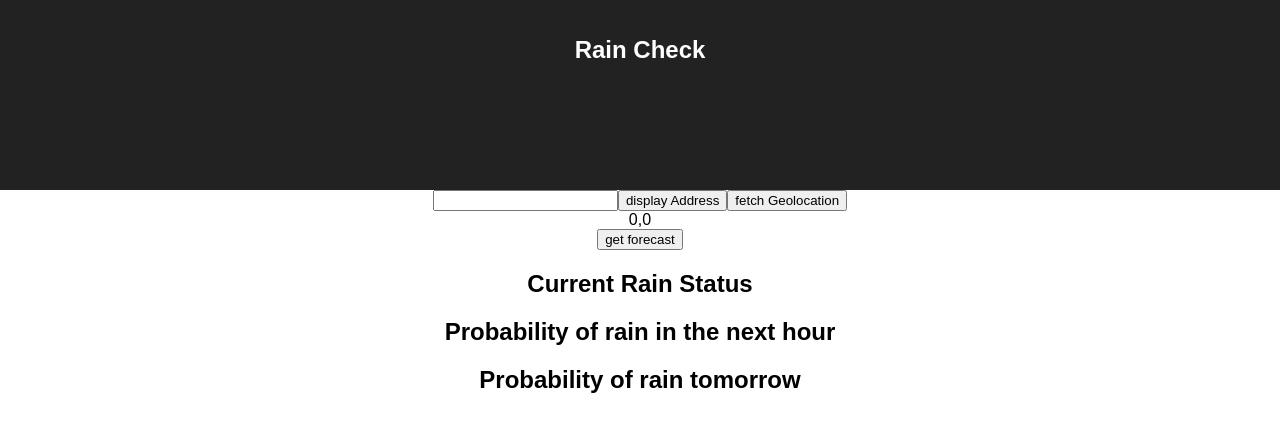
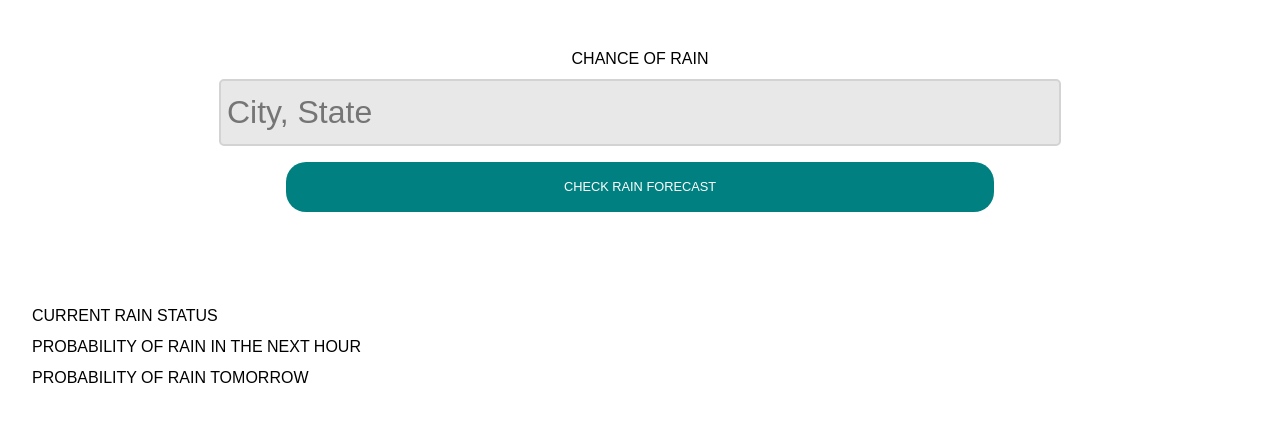
Before and after one commit to Bdemers1055/blueskys-api, a React (Create React App) app in the folder client/: page / in a window 1280 px wide. Shown: the top 432 px of the page. Built offline with nearby package versions, Linux system fonts and the light colour scheme; no server answers.

Commit message:
style form

```diff
--- a/client/src/App.css
+++ b/client/src/App.css
@@ -1,28 +1,52 @@
+
+
 .App {
+  width: 100%;
+  margin-left: auto;
+  margin-right: auto;
+}
+
+.App-header {
+  margin: 50px;
   text-align: center;
 }
 
-.App-logo {
-  animation: App-logo-spin infinite 20s linear;
-  height: 80px;
+h1 {
+  font-weight: 300;
+  text-transform: uppercase;
+  font-size: 1.0rem;
 }
 
-.App-header {
-  background-color: #222;
-  height: 150px;
-  padding: 20px;
+input, button {
+  margin-left: auto;
+  margin-right: auto;
+  display: block;
+  height: 50px;
+  font-size: 2rem;
+  background-color: rgb(232, 232, 232);
+  border: solid 2px lightgray;
+  padding: .4rem;
+  color: darkgray;
+  border-radius: 5px;
+  margin-bottom: 1rem;
+}
+input {
+  width: 70%;
+}
+button {
+  width: 60%;
+  text-transform: uppercase;
+  font-size: .8rem;
   color: white;
+  border-radius: 20px;
+  border: none;
+  background-color: teal;
+}
+button:hover {
+  transition: ease-in-out, .2s;
+  background-color: rgb(14, 82, 82);
 }
 
-.App-title {
-  font-size: 1.5em;
+section {
+  padding: 2rem;
 }
-
-.App-intro {
-  font-size: large;
-}
-
-@keyframes App-logo-spin {
-  from { transform: rotate(0deg); }
-  to { transform: rotate(360deg); }
-}
--- a/client/src/App.js
+++ b/client/src/App.js
@@ -16,7 +16,8 @@ class App extends Component {
         error: null,
       };
     }
-      componentDidMount(){
+      fetchGeolocationAndForecast(){
+        this.fetchGeolocation();
         this.fetchForecast();
       }
       displayAddress(e){
@@ -58,28 +59,27 @@ class App extends Component {
       });
       }
   render() {
-    const { success, error, forecast } = this.state;
+    const { forecast } = this.state;
     return (
       <div className="App">
         <header className="App-header">
           {/* <img src={logo} className="App-logo" alt="logo" /> */}
-          <h1 className="App-title">Rain Check</h1>
+          <h1 className="App-title">CHANCE OF RAIN</h1>
+          <input className="address"
+               type="text"
+               placeholder="City, State"
+               value={this.state.address}
+               onChange={this.displayAddress.bind(this)}/>
+        <button type="button" onClick={this.fetchGeolocationAndForecast.bind(this)}>CHECK RAIN FORECAST</button>
         </header>
-        {/* <p className="App-intro">
-          <input className="latInput" type="text"></input>
-          <input  className="lonInput" type="text"></input>
-          <button>Go</button>
-        </p> */}
+        {/* <section>
         <input className="address"
                type="text"
+               placeholder="City, State"
                value={this.state.address}
-               onChange={this.displayAddress.bind(this)}
-              />
-                <button type="button" onClick={this.displayAddress.bind(this)}>display Address</button>
-                <button type="button" onClick={this.fetchGeolocation.bind(this)}>fetch Geolocation</button>
-                <div>{this.state.address}</div>
-                <div>{this.state.lat},{this.state.lng}</div>
-        <button type="button" onClick={this.fetchForecast.bind(this)}>get forecast</button>
+               onChange={this.displayAddress.bind(this)}/>
+        <button type="button" onClick={this.fetchGeolocationAndForecast.bind(this)}>CHECK RAIN FORECAST</button>
+        </section> */}
         <section>
           <h1>Current Rain Status</h1>
         <div className="forecastCard">{forecast.currently ?forecast.currently.precipProbability:null}</div>
```
